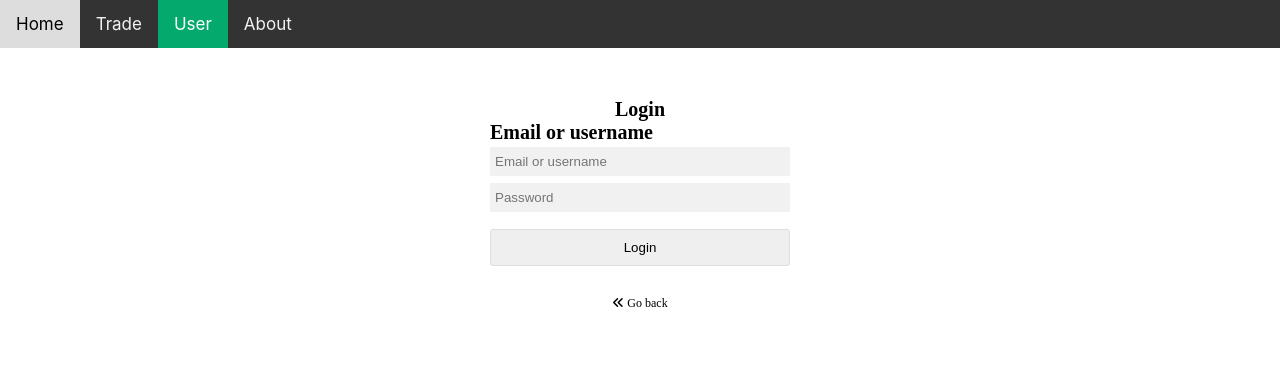
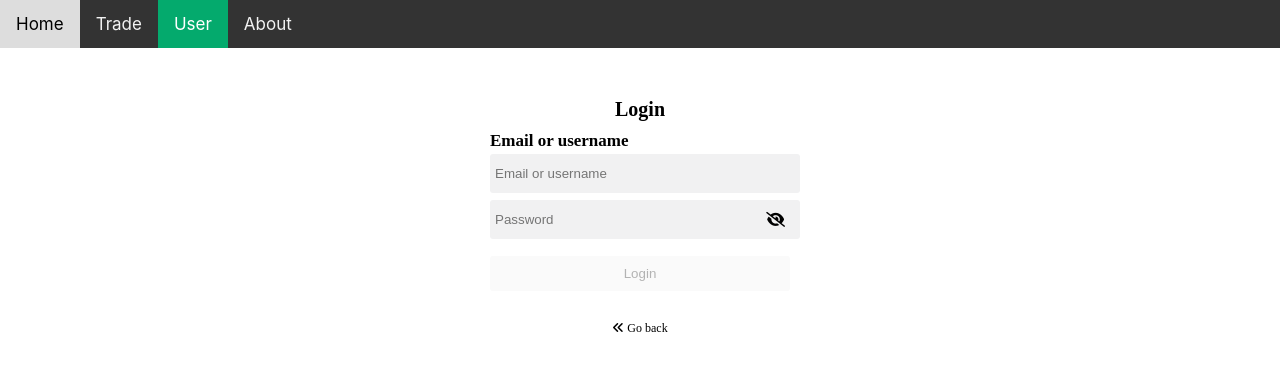
Before and after one commit to tuannguyen2208nat/demo_web_sach_trade, a React (Create React App) app: page /user in a window 1280 px wide. Shown: the top 370 px of the page. Built offline with nearby package versions, Linux system fonts and the light colour scheme.

Commit message:
edit login

```diff
--- a/package.json
+++ b/package.json
@@ -7,6 +7,7 @@
     "@testing-library/jest-dom": "^5.17.0",
     "@testing-library/react": "^13.4.0",
     "@testing-library/user-event": "^13.5.0",
+    "axios": "^1.6.5",
     "react": "^18.2.0",
     "react-dom": "^18.2.0",
     "react-modal": "^3.16.1",
--- a/src/view/App.js
+++ b/src/view/App.js
@@ -1,6 +1,6 @@
 import './App.scss'
 import Home from './components/home/home';
-import Trade from './components/trade/trade';
+import { Trade } from './components/trade/trade';
 import Login from './components/user/user';
 import About from './components/about/about';
 import { ToastContainer } from 'react-toastify';
--- a/src/view/App.scss
+++ b/src/view/App.scss
@@ -14,3 +14,7 @@
     color: black;
     font-family: 'Times New Roman', Times, serif;
   }
+
+  button[disabled=disabled],button:disabled{
+    cursor:not-allowed;
+  }
--- /dev/null
+++ b/src/view/components/customize-axios.js
@@ -0,0 +1,18 @@
+import axios from "axios";
+
+const instance = axios.create({
+    baseURL: 'https://reqres.in/'
+});
+
+// Add a response interceptor
+instance.interceptors.response.use(function (response) {
+    // Any status code that lie within the range of 2xx cause this function to trigger
+    // Do something with response data
+    return response.data;
+}, function (error) {
+    // Any status codes that falls outside the range of 2xx cause this function to trigger
+    // Do something with response error
+    return Promise.reject(error);
+});
+
+export default instance;
--- a/src/view/components/trade/trade.js
+++ b/src/view/components/trade/trade.js
@@ -3,6 +3,7 @@ import TradeInput from "./trade_input";
 import TradeAdd from "./trade_add";
 import './trade.scss'
 import { toast } from 'react-toastify';
+import axios from "../customize-axios";
 
 class Trade extends React.Component {
     state = {
@@ -17,6 +18,10 @@ class Trade extends React.Component {
         let { book } = this.state;
         let bookCopy = [...book];
         let objIndex = bookCopy.findIndex((item) => item.book_name === val.book_name);
+        if (objIndex === -1) {
+            toast.error(`Trade thất bại (Không tìm thấy sách)`);
+            return null;
+        }
         let num1 = parseInt(bookCopy[objIndex].book_num, 10);
         let num2 = trade_num;
         if (num1 - num2 >= 0) {
@@ -26,18 +31,21 @@ class Trade extends React.Component {
                 this.setState({
                     book: currentBook
                 })
+                toast.success(`Trade thành công`)
+                return 0;
             }
             else {
                 bookCopy[objIndex].book_num = num1 - num2;
+                let num = num1 - num2;
                 this.setState({
                     book: bookCopy
                 });
+                toast.success(`Trade thành công`)
+                return num;
             }
-
-            toast.success(`Trade thành công`)
         }
         else {
-            toast.error(`Trade thất bại`)
+            toast.error(`Trade thất bại (Số lượng khả dụng không đủ)`)
         }
     }
 
@@ -62,8 +70,6 @@ class Trade extends React.Component {
         toast.success(`Thêm sách thành công`);
     }
 
-
-
     render() {
         return (
             <>
@@ -79,4 +85,9 @@ class Trade extends React.Component {
     }
 }
 
-export default Trade;
+const loginApi = (email, password) => {
+    return axios.post("/api/login", { email, password })
+}
+
+
+export { Trade, loginApi }
--- a/src/view/components/trade/trade_add.js
+++ b/src/view/components/trade/trade_add.js
@@ -27,6 +27,10 @@ class Trade_add extends React.Component {
     };
 
     handleAddBookSubmit = () => {
+        if (!this.state.book_name) {
+            toast.error(`Vui lòng nhập tên sách`);
+            return null;
+        }
         if (this.state.book_num > -1) {
             if (this.state.book_num === 0) {
                 toast.error(`Vui lòng nhập lại số lượng sách`);
@@ -48,7 +52,7 @@ class Trade_add extends React.Component {
     render() {
         return (
             <>
-                <button className="add" onClick={() => this.handleButton_addBook()}>
+                <button style={{ cursor: 'pointer' }} className="add" onClick={() => this.handleButton_addBook()}>
                     Add book
                 </button>
 
@@ -78,8 +82,8 @@ class Trade_add extends React.Component {
                         />
                     </label>
                     <br />
-                    <button onClick={this.handleAddBookSubmit}>Add Book</button>
-                    &nbsp;<button onClick={this.handleCloseModal}>Cancel</button>
+                    <button style={{ cursor: 'pointer' }} onClick={this.handleAddBookSubmit}>Add Book</button>
+                    &nbsp;<button style={{ cursor: 'pointer' }} onClick={this.handleCloseModal}>Cancel</button>
                 </Modal>
             </>
         );
--- a/src/view/components/trade/trade_input.js
+++ b/src/view/components/trade/trade_input.js
@@ -51,9 +51,7 @@ class TradeInput extends React.Component {
         }
 
     }
-    handleCloseSubmitTrade = () => {
-        this.setState({ button_on: false })
-    }
+
     handleEnterNumTrade = (event) => {
         this.setState({
             trade_num: event.target.value
@@ -61,18 +59,29 @@ class TradeInput extends React.Component {
     }
 
     handleSubmitNumTrade = () => {
+        if (!this.state.trade_num) {
+            toast.error(`Nhập lại số lượng trade`)
+            return null;
+        }
         let check = this.state.trade_num;
         if (check > -1) {
-            this.props.tradeBook({
+            let num = this.props.tradeBook({
                 book_name: this.state.book,
                 book_num: this.state.num
             }, this.state.trade_num);
-            this.handleCloseSubmitTrade();
+            if (num !== null) {
+                this.setState({
+                    num: num
+                })
+            }
         }
         else {
             toast.error(`Nhập lại số lượng trade`)
         }
+    }
 
+    handleCancelNumTrade = () => {
+        this.setState({ button_on: false })
     }
 
 
@@ -89,20 +98,22 @@ class TradeInput extends React.Component {
                         onChange={this.handleChangeBook}
                     />
                     &nbsp;
-                    <button onClick={this.handleSubmitChangeBook}>Tìm</button>
+                    <button style={{ cursor: 'pointer' }} onClick={this.handleSubmitChangeBook}>Tìm</button>
                 </div>
                 <div className="third">
                     {this.state.check2 === true && this.state.check1 === true && (
                         <div className="third_child">
                             Tên sách : {this.state.book} , số lượng : {this.state.num} cuốn
                             <br />
-                            <button className="third_button" onClick={() => this.handleSubmitTrade()}>TRADE</button>
+                            {this.state.button_on === false && <button style={{ cursor: 'pointer' }} className="third_button" onClick={() => this.handleSubmitTrade()}>TRADE</button>}
                             {this.state.button_on === true &&
                                 <>
                                     &nbsp;
-                                    <input onChange={(event) => this.handleEnterNumTrade(event)} />
+                                    <input placeholder="Nhập số lượng sách" onChange={(event) => this.handleEnterNumTrade(event)} />
                                     &nbsp;
-                                    <button onClick={(event) => this.handleSubmitNumTrade(event)}>Submit</button>
+                                    <button style={{ cursor: 'pointer' }} onClick={(event) => this.handleSubmitNumTrade(event)}>Submit</button>
+                                    &nbsp;
+                                    <button style={{ cursor: 'pointer' }} onClick={() => this.handleCancelNumTrade()}>Cancel</button>
                                 </>
 
                             }
--- a/src/view/components/user/user.js
+++ b/src/view/components/user/user.js
@@ -1,23 +1,56 @@
-import React from "react";
+import React, { useState } from "react";
 import './user.scss'
+import { loginApi } from "../trade/trade";
+import { toast } from 'react-toastify';
 
-class Login extends React.Component {
-    render() {
+const Login = () => {
+    const [email, setEmail] = useState("");
+    const [password, setPassword] = useState("");
+    const [isShowPassword, setIsShowPassword] = useState(false);
+
+    const handleLogin = async () => {
+        if (!email || !password) {
+            toast.error("Vui lòng nhập email hoặc password")
+            return;
+        }
+        let res = await loginApi("eve.holt@reqres.in", password)
+        if (res && res.token) {
+            localStorage.setItem("token", res.token);
+        }
+
+    }
+
     return (
         <>
-                <div className="login-container ">
+            <div className="login-container col-12 col-sm-4">
                 <div className="title" >Login</div>
                 <div className="text" >Email or username</div>
-                    <input type="text" placeholder="Email or username" />
-                    <input type="text" placeholder="Password" />
-                    <button>Login</button>
+                <input type="text" placeholder="Email or username"
+                    value={email}
+                    onChange={(event) => setEmail(event.target.value)}
+                />
+                <div className="input-2">
+                    <input
+                        type={isShowPassword === true ? "text" : "password"}
+                        placeholder="Password"
+                        value={password}
+                        onChange={(event) => setPassword(event.target.value)}
+                    />
+                    <i className={isShowPassword === true ? "fa-solid fa-eye" : "fa-solid fa-eye-slash"}
+                        onClick={() => setIsShowPassword(!isShowPassword)}></i>
+                </div>
+                <button
+                    className={email && password ? "active" : ""}
+                    disabled={email && password ? false : true}
+                    onClick={() => handleLogin()}
+                >Login</button>
                 <div className="back">
                     <i className="fa-solid fa-angles-left"></i> Go back
                 </div>
             </div >
         </>
     )
-    }
+
 }
 
 export default Login;
--- a/src/view/components/user/user.scss
+++ b/src/view/components/user/user.scss
@@ -7,23 +7,25 @@
     padding: 20px;
     .title{
         font-Weight: bold;
-         padding-Top: 30px;
+        padding-Top: 30px;
+        margin-bottom: 10px;
     }
     .text{
         font-Weight: 600;
         text-align: left;
         padding-bottom: 3px;
+        font-size: 17px;
     }
     input {
-        padding : 7px 5px;
+        padding : 12px 5px;
         margin-bottom: 7px;
         outline: none;
         background: #1618230f;
         border: #1618230f;
-        // border-radius: 3px;
+        border-radius: 3px;
+        width: 100%;
         &:hover{
             background-color: #dedede;
-            border: 1px solid #dedede;
         }
     }
     button {
@@ -31,10 +33,26 @@
         padding: 10px;
         border-radius: 3px;
         border: 1px solid #dedede;
+        border:none;
+        outline: none;
+        cursor:pointer;
+        &.active{
+            background-color: #fe2c55;
+            color : white;
+        }
     }
     .back{
         margin-top:30px;
         font-size:12px;
         cursor:pointer;
     }
+    .input-2{
+        position: relative;
+        i {
+            position: absolute;
+            top: 12px;
+            right: 5px;
+            font-size:15px
+        }
+    }
 }
```
Also changed, not shown: 1 other file (tests, documents, lock files or other folders). Lines whose indentation alone changed are shown as unchanged.
